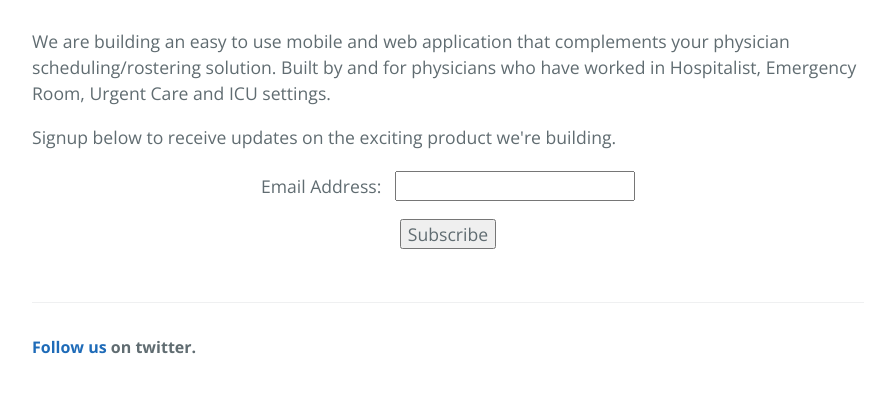
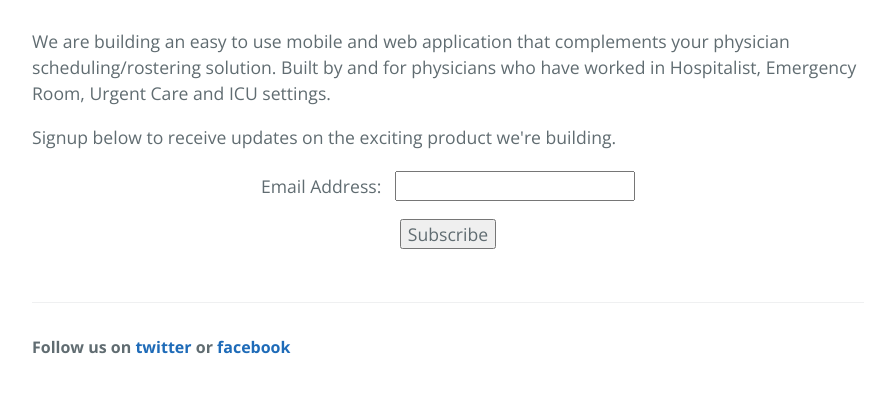
Before and after one commit to doesnotexist/camelworks-website, a Jekyll site: the page built from index.html, in a window 1280 px wide, cut to the strip 321-714 px from the top of the page. Shown: the whole strip, without its empty margins (192-1079 px from the left). Built offline with Jekyll 4.4.1, drawn with Linux system fonts in a browser that asks for light colours; the list of posts is cut into pages by our own code.

Commit message:
add facebook link to footer

```diff
--- a/_includes/page-footer.html
+++ b/_includes/page-footer.html
@@ -1,7 +1,7 @@
 <footer class="site-footer">
 
   <span class="site-footer-owner">
-    <a href="https://twitter.com/camelworksinc">Follow us</a> on twitter.
+    Follow us on <a href="https://twitter.com/camelworksinc">twitter</a> or  <a href="https://facebook.com/camelworksinc">facebook</a>
   </span>
 
 </footer>
```
